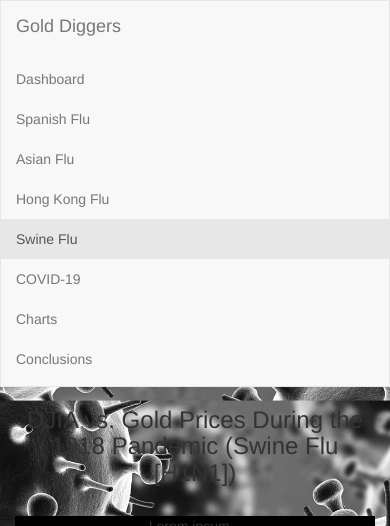
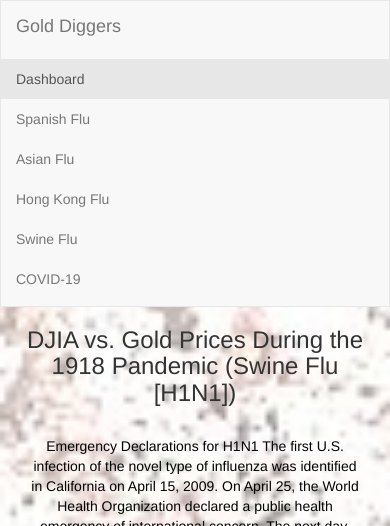
Before and after one commit to pandemicgoldprices/pandemicgoldprices, a Flask app: page /swine_flu in a window 390 px wide. Shown: the top 526 px of the page. Run offline with Flask 2, Linux system fonts and the light colour scheme; data that the repository does not hold is empty; some libraries are stand-ins or nearby versions; grey boxes are pictures that could not be loaded.

Commit message:
cleaning web pages

```diff
--- a/static/renderPlotly.js
+++ b/static/renderPlotly.js
@@ -34,12 +34,14 @@ function renderDowOverGoldPlot(myDiv, data) {
   let plotData = [trace];
 
   var layout = {
+    autosize: false,
+    width: 600,
+    height: 400,
     xaxis: {
-      title: 'Months'
-    },
-    yaxis: {
-      title: "DJIA/Gold Prices Ratio"
-    }
+      title: 'Months'},
+      yaxis: {
+        title: "DOW/GOLD ratio"
+      }
   };
 
   Plotly.newPlot(myDiv, plotData, layout);
--- a/templates/asian_flu.html
+++ b/templates/asian_flu.html
@@ -79,6 +79,11 @@
                   1.1
                   million worldwide and 116,000 in the United States." - <a
                     href="https://www.cdc.gov/flu/pandemic-resources/1957-1958-pandemic.html">CDC</a></i></h5>
+                    <div>
+                      <h2>
+                        PLOT OF DOW/GOLD RATIO for 1957 to 1960
+                      </h2>
+                    </div>
               <p><img src="/imgs/combined/asianflu.png" style="float:center;width:800px;height:400px;border-radius: 10px;"></p>
             </div>
         </div>
--- a/templates/hong_kong_flu.html
+++ b/templates/hong_kong_flu.html
@@ -117,7 +117,7 @@
 
               <button id = "myButtonOne" type="button" class="btn btn-secondary center"  onClick="renderDowOverGoldPlot('swineDowGold',{{ data1 }} )">DOW/Gold Ratio </button>
               <button id = "myButtonTwo" type="button" class="btn btn-secondary" onClick="renderDeathsMonthly('deaths',{{data2}})">Yearly US Deaths</button>
-            </div> -->
+            </div>
           </div>
 
 
--- a/templates/swine_flu.html
+++ b/templates/swine_flu.html
@@ -4,7 +4,7 @@
     <meta charset="UTF-8">
     <title>Swine Flu</title>
     <script src="http://d3js.org/d3.v5.min.js" charset="utf-8"></script>
-    <script src="{{url_for('static', filename='renderPlotly-tweak.js')}}"></script>
+    <script src="{{url_for('static', filename='renderPlotly.js')}}"></script>
     <meta name="viewport" content="width=device-width, initial-scale=1">
     <link rel="stylesheet" href="https://maxcdn.bootstrapcdn.com/bootstrap/3.4.1/css/bootstrap.min.css">
     <script src="https://ajax.googleapis.com/ajax/libs/jquery/3.5.1/jquery.min.js"></script>
@@ -34,59 +34,81 @@
         }
       }
       </style>
+      </head>
     <body>
         <nav class="navbar navbar-default">
             <div class="container-fluid">
               <div class="navbar-header">
-                <a class="navbar-brand" href="/">Gold Diggers</a>
+                <a class="navbar-brand" href="introduction.html">Gold Diggers</a>
               </div>
               <ul class="nav navbar-nav">
-                <li ><a href="dashboard">Dashboard</a></li>
-                <li><a href="spanish_flu">Spanish Flu</a></li>
-                <li><a href="asian_flu">Asian Flu</a></li>
-                <li><a href="hong_kong_flu">Hong Kong Flu</a></li>
-                <li class="active"><a href="swine_flu">Swine Flu</a></li>
-                <li><a href="coronavirus">COVID-19</a></li>
-                <li><a href="combined_data">Charts</a></li>
-                <li><a href="conclusions">Conclusions</a></li>
+                <li class="active"><a href="/dashboard">Dashboard</a></li>
+                <li><a href="/spanish_flu">Spanish Flu</a></li>
+                <li><a href="/asian_flu">Asian Flu</a></li>
+                <li><a href="/hong_kong_flu">Hong Kong Flu</a></li>
+                <li><a href="/swine_flu">Swine Flu</a></li>
+                <li><a href="/coronavirus">COVID-19</a></li>
               </ul>
             </div>
           </nav>
+          <body>
           <style>
-            body {
-            background-image: url('H1N1.jpg');
+
+           body  {
+
+  background-image: url("{{url_for('static', filename='/imgs/covid19.jpg')}}");
+
             background-position: center top;
-            background-size: 100% auto;
+            background-size: cover;
+
+
+            }
           </style>
         <div class="container text-center">
-            <h3><style="color:white;"">DJIA vs. Gold Prices During the 1918 Pandemic (Swine Flu [H1N1])</h3>
+            <h3>DJIA vs. Gold Prices During the 1918 Pandemic (Swine Flu [H1N1])</h3>
             <br>
 
           <div class="container-fluid">
                 <div class="row">
-             <div class="col-sm-3 col-md-6" style="background-color:black;">
-               <p>Lorem ipsum...</p>
+             <div class="col-sm-3 col-md-6" style="color:black;" style="background-color:white;">
+               <p>Emergency Declarations for H1N1
+
+The first U.S. infection of the novel type of influenza was identified in California on April 15, 2009.
+On April 25, the World Health Organization declared a public health emergency of international concern.
+The next day, the U.S. Department of Health and Human Services declared a public health emergency. (It was repeatedly renewed.)
+The U.S. Centers for Disease Control and Prevention reported the first fatality from the outbreak days later, on April 29.
+WHO declared H1N1 a pandemic on June 11.
+By Oct. 5, an H1N1 vaccine was ready and the first doses were given in the U.S.
+Obama weeks later declared a national emergency on Oct. 24, 2009. The CDC director, Dr. Thomas Frieden, said at the time that millions of people had been infected in the U.S. and more than 1,000 had died.</p>
              </div>
-              <div class="col-sm-9 col-md-6" style="background-color:white;">
-                <img src="../Images/logo.png" alt="Logo"/>
+
+              <div class="col-sm-9 col-md-6" style="background-color:transparent">
+                <img src="{{url_for('static', filename='/imgs/influenza.jpg')}}" class="img-circle" style="width:75%" />
+
                </div>
             </div>
           </div>
+          <div>
+            <br>
+            <br>
+          </div>
+            <div class="row">
+                <div class="col-sm-6"></div>
+                  <img src="DJIA_H1N1.jpg" alt="image" style="width:40%">
+            </div>
 
 
-            <div class="well">
-            <p>Some text..</p>
-        </div>
+
         <div class="row">
               <div id ="swineDowGold">
               <div class="col-sm-12">
-                <button id = "myButtonOne" type="button" class="btn btn-secondary" onClick="renderDowOverGoldPlot('swineDowGold',{{ data }} )">Button One</button>
+                <button id = "myButtonOne" type="button" class="btn btn-secondary" onClick="renderDowOverGoldPlot('swineDowGold',{{ data }} )">Click to plot Dow Jones/GOLD ratio for SWINE FLU  </button>
               </div>
                  </div>
               </div>
             </div>
           <br>
-        <div class="col-md-8“
->
+        <div class="col-md-8“>
+
     </body>
 </html>
```
Also changed, not shown: templates/coronavirus.html (+5 -2 lines), templates/spanish_flu.html (+9 -3 lines), static/DJIA_H1N1.jpg (added), static/imgs/influenza.jpg (added).
